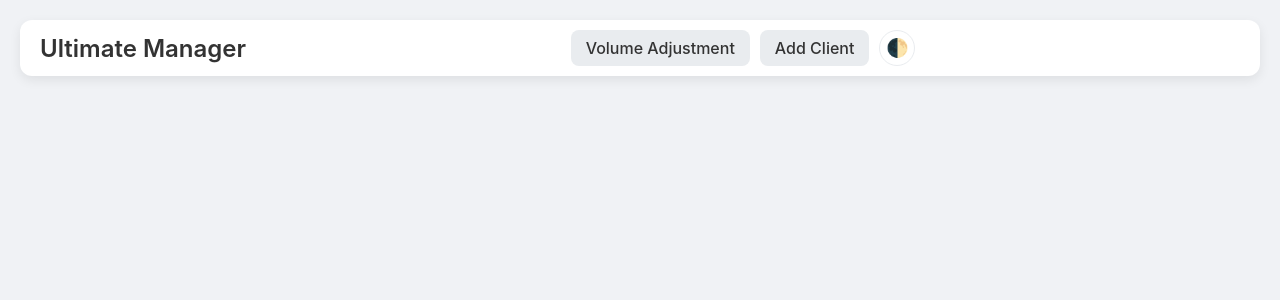
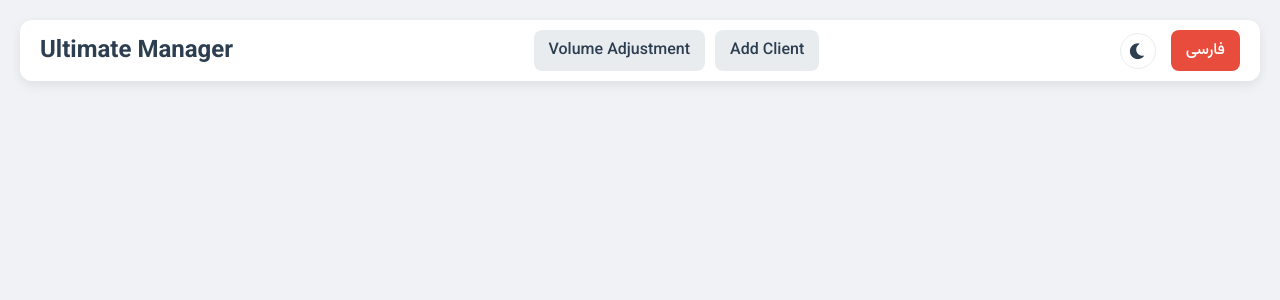
Before and after one commit to smblue07/my-sync-panel, a Flask app: template templates/base.html in a window 1280 px wide. Shown: the top 300 px of the page. Run offline with Flask 3, Linux system fonts and the light colour scheme; the template is opened without the code that fills it, so the values that code supplies are empty.

Commit message:
Update base.html

```diff
--- a/templates/base.html
+++ b/templates/base.html
@@ -1,94 +1,87 @@
 <!DOCTYPE html>
-<html lang="en" id="html-tag">
+<html lang="{{ g.locale }}" id="html-tag" dir="{{ 'rtl' if g.locale == 'fa' else 'ltr' }}">
 <head>
     <meta charset="UTF-8">
-    <title>{% block title %}Sync Manager{% endblock %}</title>
+    <title>{% block title %}{{ _('Sync Manager') }}{% endblock %}</title>
     <meta name="viewport" content="width=device-width, initial-scale=1.0">
+    <link rel="preconnect" href="https://fonts.googleapis.com">
+    <link rel="preconnect" href="https://fonts.gstatic.com" crossorigin>
+    <link href="https://fonts.googleapis.com/css2?family=Vazirmatn:wght@400;500;600;700&display=swap" rel="stylesheet">
+    <link rel="stylesheet" href="https://cdnjs.cloudflare.com/ajax/libs/font-awesome/6.0.0-beta3/css/all.min.css">
     <style>
-        /* تعریف متغیرهای رنگی برای دو تم */
-        :root {
-            --bg-color: #f0f2f5;
-            --panel-bg: #ffffff;
-            --text-color: #333;
-            --text-color-light: #6c757d;
-            --border-color: #e9ecef;
-            --accent-color: #3498db;
-            --header-bg: #ffffff;
-            --header-shadow: rgba(0,0,0,0.08);
+        :root { /* Light Mode */
+            --bg-color: #f0f2f5; --panel-bg: #ffffff; --text-color: #2c3e50; --text-color-light: #6c757d;
+            --border-color: #e9ecef; --accent-color: #3498db; --header-bg: #ffffff; --header-shadow: rgba(0,0,0,0.08);
+            --btn-green-bg: #27ae60; --btn-red-bg: #e74c3c; --font-family: 'Vazirmatn', -apple-system, sans-serif;
         }
-
-        [data-theme="dark"] {
-            --bg-color: #121212;
-            --panel-bg: #1e1e1e;
-            --text-color: #e0e0e0;
-            --text-color-light: #888;
-            --border-color: #333;
-            --accent-color: #4a90e2;
-            --header-bg: #1e1e1e;
-            --header-shadow: rgba(255,255,255,0.08);
+        [data-theme="dark"] { /* Dark Mode */
+            --bg-color: #1a1a1a; --panel-bg: #2a2a2a; --text-color: #e0e0e0; --text-color-light: #888;
+            --border-color: #444; --accent-color: #4a90e2; --header-bg: #2a2a2a; --header-shadow: rgba(255,255,255,0.08);
+            --btn-green-bg: #2ecc71; --btn-red-bg: #e74c3c;
         }
-
-        /* استفاده از متغیرها در استایل های اصلی */
-        body { font-family: -apple-system, BlinkMacSystemFont, "Segoe UI", Roboto, "Helvetica Neue", Arial, sans-serif; background-color: var(--bg-color); color: var(--text-color); margin: 0; padding: 20px; transition: background-color 0.3s, color 0.3s; }
+        body { font-family: var(--font-family); background-color: var(--bg-color); color: var(--text-color); margin: 0; padding: 20px; transition: background-color 0.3s, color 0.3s; }
         .top-bar { display: flex; justify-content: space-between; align-items: center; max-width: 1400px; margin: 0 auto 20px auto; padding: 10px 20px; background-color: var(--header-bg); border-radius: 12px; box-shadow: 0 4px 12px var(--header-shadow); transition: background-color 0.3s; }
-        .top-bar .logo { font-size: 24px; color: var(--text-color); font-weight: 600; }
+        .top-bar .logo { font-size: 24px; color: var(--text-color); font-weight: 700; }
         .top-bar .nav { display: flex; gap: 10px; align-items: center; }
         .top-bar .nav a { text-decoration: none; padding: 8px 15px; border-radius: 8px; font-weight: 500; transition: background-color 0.2s, color 0.2s; }
         .top-bar .nav a.active { background-color: var(--accent-color); color: white; }
         .top-bar .nav a:not(.active) { color: var(--text-color); background-color: var(--border-color); }
-        .top-bar .user-info a { text-decoration: none; background: #e74c3c; color: white; padding: 8px 15px; border-radius: 8px; font-weight: 500; }
-
+        .top-bar .user-info { display:flex; align-items:center; gap: 15px; }
+        .top-bar .user-info a { text-decoration: none; background: var(--btn-red-bg); color: white; padding: 8px 15px; border-radius: 8px; font-weight: 500; }
+        .theme-lang-switcher { display: flex; gap: 15px; align-items: center; }
         #theme-toggle-btn { background: none; border: 1px solid var(--border-color); color: var(--text-color); cursor: pointer; border-radius: 50%; width: 36px; height: 36px; font-size: 18px; display: flex; align-items: center; justify-content: center; }
-
+        .lang-switcher a { text-decoration: none; color: var(--text-color); font-weight: 600; }
         .flash-messages { list-style: none; padding: 0; max-width: 1400px; margin: 0 auto 20px auto; }
         .flash-messages li { padding: 15px; border-radius: 8px; color: white; margin-bottom: 10px; }
         .flash-success { background-color: #2ecc71; } .flash-danger { background-color: #e74c3c; } .flash-info { background-color: #3498db; }
+        html[dir="rtl"] .top-bar .nav { margin-right: auto; }
     </style>
 </head>
 <body>
     <header class="top-bar">
-        <div class="logo">Ultimate Manager</div>
+        <div class="logo">{{ _('Ultimate Manager') }}</div>
         <nav class="nav">
-            <a href="{{ url_for('volume_adjustment') }}" class="{{ 'active' if request.endpoint == 'volume_adjustment' else '' }}">Volume Adjustment</a>
-            <a href="{{ url_for('add_client_page') }}" class="{{ 'active' if request.endpoint == 'add_client_page' else '' }}">Add Client</a>
-            <button id="theme-toggle-btn">🌓</button>
+            <a href="{{ url_for('volume_adjustment') }}" class="{{ 'active' if request.endpoint == 'volume_adjustment' else '' }}">{{ _('Volume Adjustment') }}</a>
+            <a href="{{ url_for('add_client_page') }}" class="{{ 'active' if request.endpoint == 'add_client_page' else '' }}">{{ _('Add Client') }}</a>
         </nav>
         <div class="user-info">
+            <div class="theme-lang-switcher">
+                <button id="theme-toggle-btn"><i class="fas fa-moon"></i></button>
+                <div class="lang-switcher">
+                    {% if g.locale == 'fa' %}
+                    <a href="{{ url_for('set_language', language='en') }}">English</a>
+                    {% else %}
+                    <a href="{{ url_for('set_language', language='fa') }}">فارسی</a>
+                    {% endif %}
+                </div>
+            </div>
             {% if session.logged_in %}
-            <span>Welcome, {{ session.username }}! <a href="{{ url_for('logout') }}">Logout</a></span>
+            <span>{{ _('Welcome,') }} {{ session.username }}! <a href="{{ url_for('logout') }}">{{ _('Logout') }}</a></span>
             {% endif %}
         </div>
     </header>
-
-    {% with messages = get_flashed_messages(with_categories=true) %}
-      {% if messages %}
-        <ul class=flash-messages>
-        {% for category, message in messages %}
-          <li class="flash-{{ category }}">{{ message }}</li>
-        {% endfor %}
-        </ul>
-      {% endif %}
-    {% endwith %}
-
     <main class="main-content">
         {% block content %}{% endblock %}
     </main>
-
     <script>
         (function() {
             const htmlTag = document.getElementById('html-tag');
             const themeToggleBtn = document.getElementById('theme-toggle-btn');
-
-            // خواندن تم ذخیره شده از حافظه مرورگر
+            const icon = themeToggleBtn.querySelector('i');
+            function applyTheme(theme) {
+                htmlTag.setAttribute('data-theme', theme);
+                localStorage.setItem('theme', theme);
+                if (theme === 'dark') {
+                    icon.classList.remove('fa-moon'); icon.classList.add('fa-sun');
+                } else {
+                    icon.classList.remove('fa-sun'); icon.classList.add('fa-moon');
+                }
+            }
             const savedTheme = localStorage.getItem('theme') || 'light';
-            htmlTag.setAttribute('data-theme', savedTheme);
-
+            applyTheme(savedTheme);
             themeToggleBtn.addEventListener('click', () => {
-                let currentTheme = htmlTag.getAttribute('data-theme');
-                let newTheme = currentTheme === 'light' ? 'dark' : 'light';
-                htmlTag.setAttribute('data-theme', newTheme);
-                // ذخیره انتخاب کاربر در حافظه مرورگر
-                localStorage.setItem('theme', newTheme);
+                let newTheme = htmlTag.getAttribute('data-theme') === 'light' ? 'dark' : 'light';
+                applyTheme(newTheme);
             });
         })();
     </script>
```
